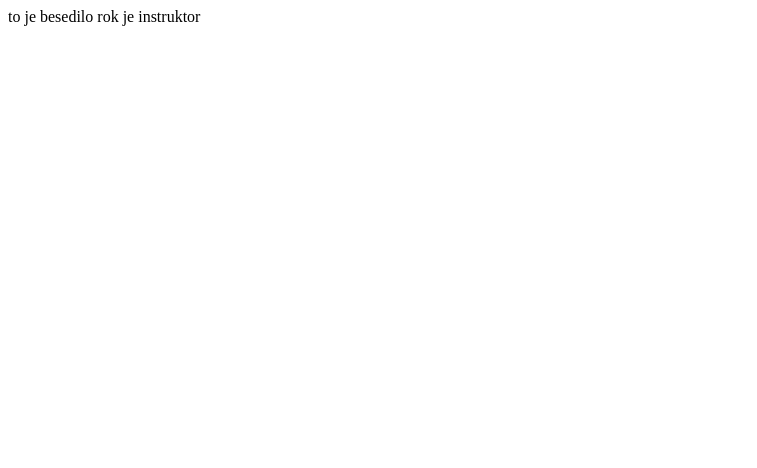
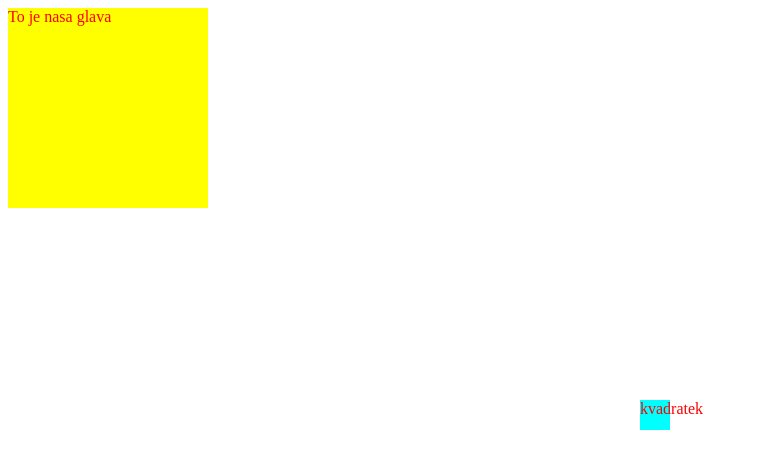
Before and after one commit to teichenne/tein_projekt, a plain HTML site: page index.html in a window 1280 px wide. Shown: the whole page, without its empty margins (0-757 px from the left). Drawn offline with Linux system fonts and the light colour scheme.

Commit message:
to je peta sprememba

```diff
--- a/index.html
+++ b/index.html
@@ -1,3 +1,18 @@
-to je besedilo
+<html>
 
-rok je instruktor
+    <head>
+    <title>To je moja spletna stran</title>
+
+    <link rel ="stylesheet" href="style.css" />
+</head>
+
+<body>
+    <div id="header">To je nasa glava
+         <div id="kvadratek">kvadratek</div>
+    </div>
+
+
+
+</body>
+
+</html>
--- a/style.css
+++ b/style.css
@@ -1,5 +1,24 @@
 /* to bo nasa CSS datoteka */
 
-#main {
-  color: red;
+#header {
+    color: red;
+    background-color: yellow;
+    margin: 0px;
+    padding: 0px;
+    width: 200px;
+    height: 200px;
+    /*positio: relative;  */
+    top: 10px;
+    left: 10px;
 }
+
+
+#kvadratek {
+    width: 30px;
+    height: 30px;
+    position: absolute;
+    top: 50%;
+    left:50%;
+    background-color: aqua;
+
+}
```
